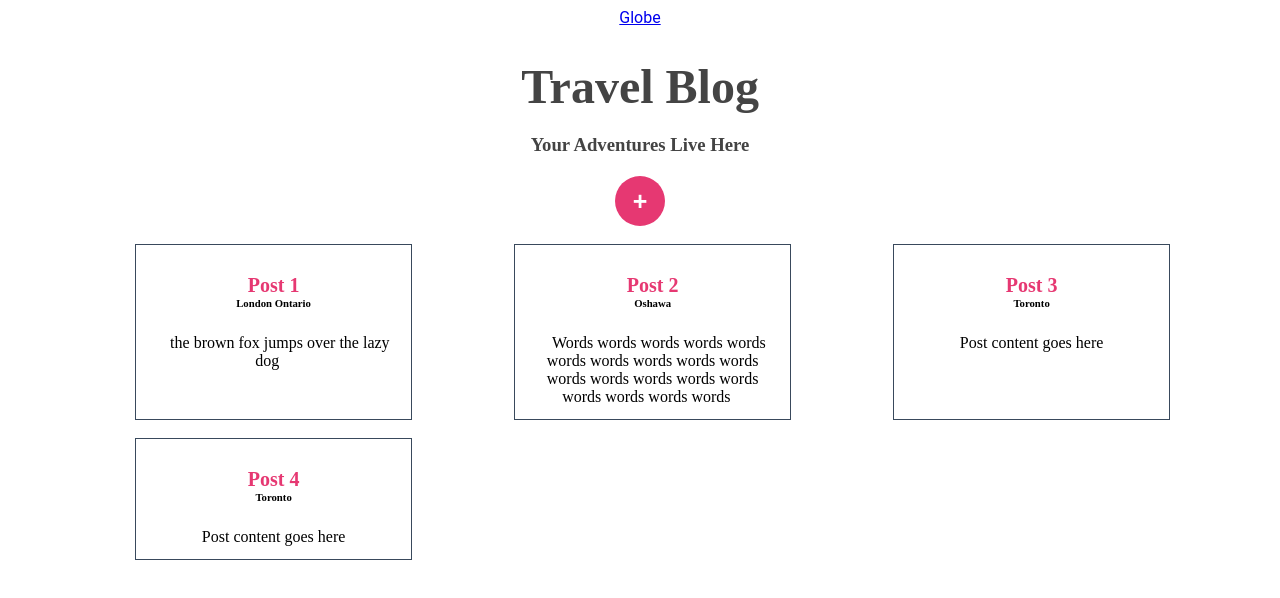
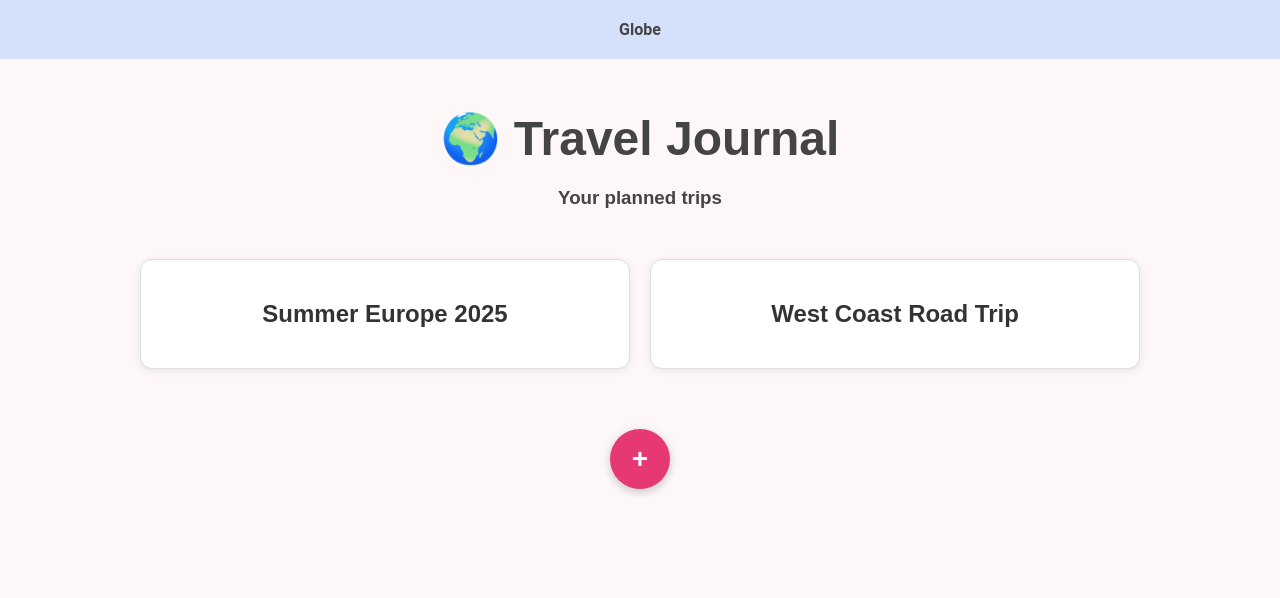
Before and after one commit to Ju5t1nLi/csci3230_webdev_group_project, a Vue app: page / in a window 1280 px wide. Shown: the top 598 px of the page. Built offline with nearby package versions, Linux system fonts and the light colour scheme.

Commit message:
Added trips and posts

```diff
--- a/src/App.vue
+++ b/src/App.vue
@@ -24,6 +24,23 @@ import 'primeicons/primeicons.css';
   text-align: center;
   color: #444444;
 }
+
+nav {
+  padding: 20px;
+  background-color: #9cc2fc6c;
+}
+
+nav a {
+  font-weight: bold;
+  color: #444444;
+  text-decoration: none;
+  margin: 0 10px;
+}
+
+nav a.router-link-exact-active {
+  color: #007bff;
+}
+
 h1 {
   font-size: 48px;
   color: #444444;
@@ -36,4 +53,11 @@ h3 {
   text-align: center;
   margin-bottom: 20px;
 }
+
+body {
+  font-family: 'Nunito', sans-serif;
+  background-color: #fef7f8;
+  margin: 0;
+  color: #333;
+}
 </style>
--- /dev/null
+++ b/src/components/AddPostForm.vue
@@ -0,0 +1,82 @@
+<script setup>
+  import { ref, defineEmits } from 'vue'
+
+  const emit = defineEmits(['submit', 'close'])
+
+  const title = ref('')
+  const location = ref('')
+  const time = ref('')
+  const content = ref('')
+
+  const submitForm = () => {
+    emit('submit', {
+      title: title.value,
+      location: location.value,
+      time: time.value,
+      content: content.value,
+    })
+
+    title.value = ''
+    location.value = ''
+    time.value = ''
+    content.value = ''
+
+    emit('close')
+  }
+</script>
+
+<template>
+  <div class="modal-overlay" @click.self="emit('close')">
+    <form class="modal-content" @submit.prevent="submitForm">
+      <h2>Add New Post</h2>
+      <input v-model="title" type="text" placeholder="Title" required />
+      <input v-model="location" type="text" placeholder="Location" required />
+      <input v-model="time" type="date" required />
+      <textarea v-model="content" placeholder="Notes..." required></textarea>
+      <div class="actions">
+        <button type="button" @click="$emit('close')">Cancel</button>
+        <button type="submit">Add</button>
+      </div>
+    </form>
+  </div>
+</template>
+
+<style scoped>
+  .modal-overlay {
+    position: fixed;
+    top: 0; left: 0;
+    width: 100vw; height: 100vh;
+    background: rgba(0, 0, 0, 0.4);
+    display: flex; justify-content: center; align-items: center;
+    z-index: 1000;
+  }
+
+  .modal-content {
+    background: white;
+    padding: 2rem;
+    border-radius: 12px;
+    width: 300px;
+    display: flex;
+    flex-direction: column;
+    gap: 0.75rem;
+    box-shadow: 0 5px 20px rgba(0, 0, 0, 0.2);
+  }
+
+  input,
+  textarea {
+    padding: 0.5rem;
+    font-size: 1rem;
+    border: 1px solid #ccc;
+    border-radius: 6px;
+  }
+
+  textarea {
+    resize: vertical;
+    min-height: 100px;
+  }
+
+  .actions {
+    display: flex;
+    justify-content: space-between;
+  }
+</style>
--- a/src/components/PostCard.vue
+++ b/src/components/PostCard.vue
@@ -17,10 +17,11 @@ defineProps({
 
 <style scoped>
 span {
-  font-size: 15;
+  font-size: 15px;
   text-align: center;
   margin: 5%;
 }
+
 h2 {
   font-size: 20px;
   color: rgb(230, 56, 114);
@@ -30,14 +31,27 @@ h6 {
   margin-top: 0%;
 }
 
-.post-card {
+/* .post-card {
   padding: 5%;
   width: 250px;
   cursor: pointer;
   border: 1px solid #39495c;
   margin-bottom: 18px;
   background-color: white;
+} */
+
+.post-card {
+  width: 350px;
+  padding: 20px;
+  border: 1px solid #39495c;
+  background-color: white;
+  border-radius: 10px;
+  cursor: pointer;
+  transition: 0.2s;
+  box-sizing: border-box;
 }
+
+
 .post-card:hover {
   transform: scale(1.01);
   box-shadow: 0 3px 12px 0 rgba(230, 56, 114, 0.594);
--- /dev/null
+++ b/src/components/TripCard.vue
@@ -0,0 +1,78 @@
+<script setup>
+    defineProps({
+    trip: {
+        type: Object,
+        required: true
+    }
+    })
+</script>
+
+<template>
+  <div class="trip-card" @click="$router.push(`/trip/${trip.id}`)">
+    <h2>{{ trip.title }}</h2>
+    <p>{{ trip.posts.length }} post<span v-if="trip.posts.length !== 1">s</span></p>
+  </div>
+</template>
+
+<!-- <style scoped>
+    .trip-card {
+    width: 250px;
+    padding: 20px;
+    background: white;
+    border: 1px solid #ccc;
+    border-radius: 10px;
+    cursor: pointer;
+    box-shadow: 0 2px 6px rgba(0, 0, 0, 0.1);
+    transition: transform 0.2s;
+    text-align: center;
+    }
+
+    .trip-card:hover {
+    transform: scale(1.03);
+    box-shadow: 0 4px 12px rgba(230, 56, 114, 0.4);
+    }
+
+    h2 {
+    font-size: 20px;
+    color: rgb(230, 56, 114);
+    margin-bottom: 10px;
+    }
+
+    p {
+    font-size: 14px;
+    color: #666;
+    }
+</style> -->
+
+<style scoped>
+.trip-card {
+  /* remove fixed width so it responds to grid */
+  width: 100%;
+  max-width: 250px; /* optional limit to avoid giant cards */
+  padding: 20px;
+  background: white;
+  border: 1px solid #ccc;
+  border-radius: 10px;
+  cursor: pointer;
+  box-shadow: 0 2px 6px rgba(0, 0, 0, 0.1);
+  transition: transform 0.2s;
+  text-align: center;
+  margin: auto; /* ensures centering if needed */
+}
+
+.trip-card:hover {
+  transform: scale(1.03);
+  box-shadow: 0 4px 12px rgba(230, 56, 114, 0.4);
+}
+
+h2 {
+  font-size: 20px;
+  color: rgb(230, 56, 114);
+  margin-bottom: 10px;
+}
+
+p {
+  font-size: 14px;
+  color: #666;
+}
+</style>
--- a/src/router/index.js
+++ b/src/router/index.js
@@ -1,6 +1,8 @@
 import { createRouter, createWebHistory } from 'vue-router'
 import HomeView from '../views/HomeView.vue'
 import GlobeView from '../views/GlobeView.vue'
+import TripView from '../views/TripView.vue'
+
 const router = createRouter({
   history: createWebHistory(import.meta.env.BASE_URL),
   routes: [
@@ -13,6 +15,12 @@ const router = createRouter({
       path: '/globe',
       name: 'globe',
       component: GlobeView, //Import globe view
+    },
+    {
+      path: '/trip/:id',
+      name: 'Trip',
+      component: TripView,
+      props: true,
     }
   ],
 })
--- /dev/null
+++ b/src/stores/trip.js
@@ -0,0 +1,14 @@
+import { ref } from 'vue'
+
+export const trips = ref([
+  {
+    id: 1,
+    title: 'Summer Europe 2025',
+    posts: [],
+  },
+  {
+    id: 2,
+    title: 'West Coast Road Trip',
+    posts: [],
+  },
+])
--- a/src/views/HomeView.vue
+++ b/src/views/HomeView.vue
@@ -1,83 +1,158 @@
 <script setup>
-// @ is an alias for src, making this an absolute path
-import PostCard from '@/components/PostCard.vue'
 import { ref } from 'vue'
+import { useRouter } from 'vue-router'
+import { trips } from '../stores/trip'
+import TripCard from '../components/TripCard.vue'
 
-const posts = ref([
-  {
-    id: 100,
-    title: 'Post 1',
-    content: 'the brown fox jumps over the lazy dog',
-    location: 'London Ontario',
-    time: '',
-  },
-  {
-    id: 101,
-    title: 'Post 2',
-    content:
-      'Words words words words words words words words words words words words words words  words words words words words',
-    location: 'Oshawa',
-    time: '',
-  },
-  {
-    id: 102,
-    title: 'Post 3',
-    content: 'Post content goes here',
-    location: 'Toronto',
-    time: '',
-  },
-  {
-    id: 103,
-    title: 'Post 4',
-    content: 'Post content goes here',
-    location: 'Toronto',
-    time: '',
-  },
-])
+const router = useRouter()
+const showForm = ref(false)
+const newTripTitle = ref('')
 
-function createPost() {
-  alert('Post Created')
-  // create a next element in post
+const addTrip = () => {
+  if (!newTripTitle.value.trim()) return
+  trips.value.push({
+    id: Date.now(),
+    title: newTripTitle.value.trim(),
+    posts: [],
+  })
+  newTripTitle.value = ''
+  showForm.value = false
+}
+
+const goToTrip = (tripId) => {
+  router.push({ name: 'Trip', params: { id: tripId } })
 }
 </script>
 
 <template>
-  <div>
-    <h1>Travel Blog</h1>
-    <h3>Your Adventures Live Here</h3>
-    <button @click="createPost">+</button>
+  <div class="home">
+    <h1>🌍 Travel Journal</h1>
+    <h3>Your planned trips</h3>
+
+    <div class="trip-grid">
+      <div
+        v-for="trip in trips"
+        :key="trip.id"
+        class="trip-card"
+        @click="goToTrip(trip.id)"
+      >
+        <h2>{{ trip.title }}</h2>
       </div>
-  <br />
-  <div class="posts">
-    <!-- Iterate over each event Object. Bind to ID to help Vue track each item.
-     Finally, add event Prop, which receives the event Object instance currently iterated -->
-    <PostCard v-for="card in posts" :key="card.id" :cardProp="card" />
+    </div>
+
+    <button class="add-trip-btn" @click="showForm = true">+</button>
+
+    <div v-if="showForm" class="modal-overlay" @click.self="showForm = false">
+      <div class="modal-content">
+        <h2>Create a New Trip</h2>
+        <input
+          v-model="newTripTitle"
+          type="text"
+          placeholder="Trip Title"
+        />
+        <div class="modal-actions">
+          <button @click="showForm = false">Cancel</button>
+          <button @click="addTrip">Add</button>
+        </div>
+      </div>
+    </div>
   </div>
 </template>
 
+
 <style scoped>
-.posts {
-  display: grid;
-  grid-template-columns: auto auto auto;
-  justify-content: space-evenly;
+  .home {
     text-align: center;
+    padding: 20px;
   }
 
-button {
-  background-color: rgb(230, 56, 114);
-  color: white;
-  border: white;
-  border-radius: 50%;
-  font-size: 25px;
-  font-weight: bold;
-  display: block;
-  height: 50px;
-  width: 50px;
+  .trip-grid {
+    display: grid;
+    grid-template-columns: repeat(auto-fit, minmax(220px, 1fr));
+    gap: 20px;
+    padding: 30px;
+    max-width: 1000px;
     margin: auto;
   }
 
-button:hover {
-  transform: scale(1.01);
-  box-shadow: 0 3px 12px 0 rgba(230, 56, 114, 0.594);
+  .trip-card {
+    background: white;
+    border: 1px solid #ddd;
+    border-radius: 12px;
+    padding: 20px;
+    cursor: pointer;
+    transition: 0.2s;
+    box-shadow: 0 2px 8px rgba(0, 0, 0, 0.08);
+  }
+
+  .trip-card:hover {
+    transform: scale(1.03);
+    box-shadow: 0 4px 16px rgba(230, 56, 114, 0.3);
+  }
+
+  .add-trip-btn {
+    background-color: rgb(230, 56, 114);
+    color: white;
+    border: none;
+    border-radius: 50%;
+    font-size: 28px;
+    font-weight: bold;
+    height: 60px;
+    width: 60px;
+    margin: 30px auto 0;
+    display: block;
+    box-shadow: 0 3px 10px rgba(0, 0, 0, 0.2);
+    cursor: pointer;
+  }
+
+  .add-trip-btn:hover {
+    background-color: rgb(212, 46, 100);
+    transform: scale(1.05);
+  }
+
+  .modal-overlay {
+    position: fixed;
+    top: 0; left: 0;
+    width: 100vw; height: 100vh;
+    background: rgba(0, 0, 0, 0.4);
+    display: flex; justify-content: center; align-items: center;
+    z-index: 1000;
+  }
+
+  .modal-content {
+    background: white;
+    padding: 2rem;
+    border-radius: 12px;
+    width: 300px;
+    display: flex;
+    flex-direction: column;
+    gap: 1rem;
+    box-shadow: 0 5px 20px rgba(0, 0, 0, 0.2);
+  }
+
+  .modal-content input {
+    padding: 0.6rem;
+    font-size: 1rem;
+    border: 1px solid #ccc;
+    border-radius: 6px;
+  }
+
+  .modal-actions {
+    display: flex;
+    justify-content: space-between;
+  }
+
+  .modal-actions button {
+    background-color: rgb(230, 56, 114);
+    color: white;
+    border: none;
+    padding: 0.5rem 1rem;
+    border-radius: 6px;
+    cursor: pointer;
+    font-weight: bold;
+  }
+
+  .modal-actions button:hover {
+    background-color: rgb(212, 46, 100);
   }
 </style>
--- /dev/null
+++ b/src/views/TripView.vue
@@ -0,0 +1,89 @@
+<script setup>
+import { ref, watch } from 'vue'
+import { useRoute } from 'vue-router'
+import { trips } from '../stores/trip'
+import PostCard from '../components/PostCard.vue'
+import AddPostForm from '../components/AddPostForm.vue'
+
+const route = useRoute()
+const trip = ref(null)
+const showForm = ref(false)
+
+const updateTrip = () => {
+const tripId = parseInt(route.params.id)
+trip.value = trips.value.find((t) => t.id === tripId)
+}
+
+watch(() => route.params.id, updateTrip, { immediate: true })
+
+const addNewPost = (post) => {
+    if (trip.value) {
+        trip.value.posts.push({ ...post, id: Date.now() })
+    }
+}
+</script>
+
+<template>
+  <div class="trip-view">
+    <h1 v-if="trip">{{ trip.title }}</h1>
+    <h1 v-else>Trip not found</h1>
+
+    <div class="posts-container" v-if="trip">
+      <PostCard
+        v-for="post in trip.posts"
+        :key="post.id"
+        :cardProp="post"
+      />
+    </div>
+
+    <button
+      v-if="trip"
+      class="add-post-btn"
+      @click="showForm = true"
+    >
+      Add New Post
+    </button>
+
+    <AddPostForm
+      v-if="showForm"
+      @submit="addNewPost"
+      @close="showForm = false"
+    />
+  </div>
+</template>
+
+
+<style scoped>
+  .trip-view {
+    padding: 20px;
+    text-align: center;
+  }
+
+  .posts-container {
+    display: grid;
+    grid-template-columns: repeat(3, 1fr);
+    gap: 24px;
+    max-width: 1100px;
+    margin: auto;
+    padding: 20px;
+    justify-items: center;
+  }
+
+
+  .add-post-btn {
+    background-color: rgb(230, 56, 114);
+    color: white;
+    border: none;
+    border-radius: 8px;
+    font-size: 16px;
+    padding: 12px 24px;
+    margin-top: 20px;
+    cursor: pointer;
+    transition: 0.2s;
+  }
+
+  .add-post-btn:hover {
+    background-color: rgb(200, 46, 90);
+    transform: scale(1.03);
+  }
+</style>
```
Lines whose indentation alone changed are shown as unchanged.
